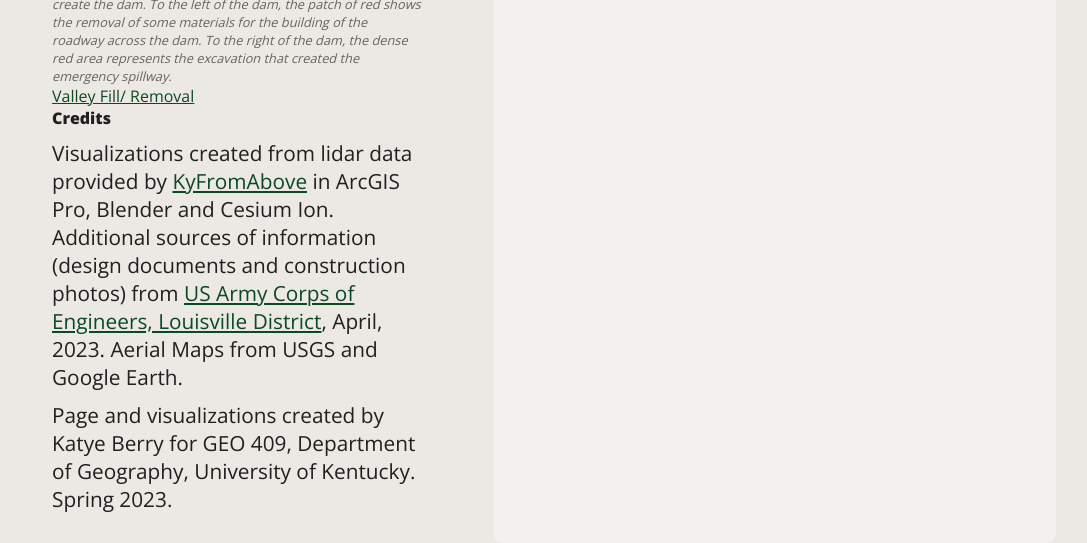
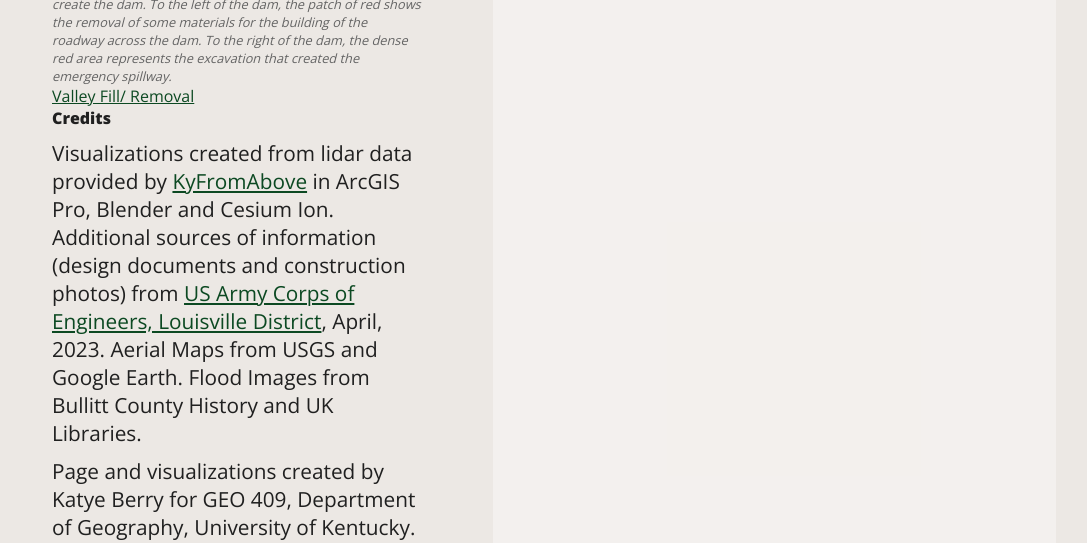
Before and after one commit to katyeberry/Taylorsville-Lake-Dam-Design, a plain HTML site: page index.html in a window 1280 px wide. Shown: the part 8161-8704 px from the top of the page, without its empty margins (96-1183 px from the left). Drawn offline with nearby package versions, Linux system fonts and the light colour scheme.

Commit message:
Update index.html

```diff
--- a/index.html
+++ b/index.html
@@ -243,7 +243,7 @@
           <a href="https://kyfromabove.ky.gov/">KyFromAbove</a> in ArcGIS Pro,
           Blender and Cesium Ion. Additional sources of information (design documents and construction photos) from
           <a href="https://www.lrl.usace.army.mil/Missions/Civil-Works/Recreation/Lake-Master-Plan-Updates/Taylorsville-Lake-Master-Plan-Update/">US Army Corps of Engineers, Louisville District</a>, April, 2023.
-          Aerial Maps from USGS and Google Earth.
+          Aerial Maps from USGS and Google Earth. Flood Images from Bullitt County History and UK Libraries.
 
         <p>
           Page and visualizations created by Katye Berry for GEO 409, Department of
```
